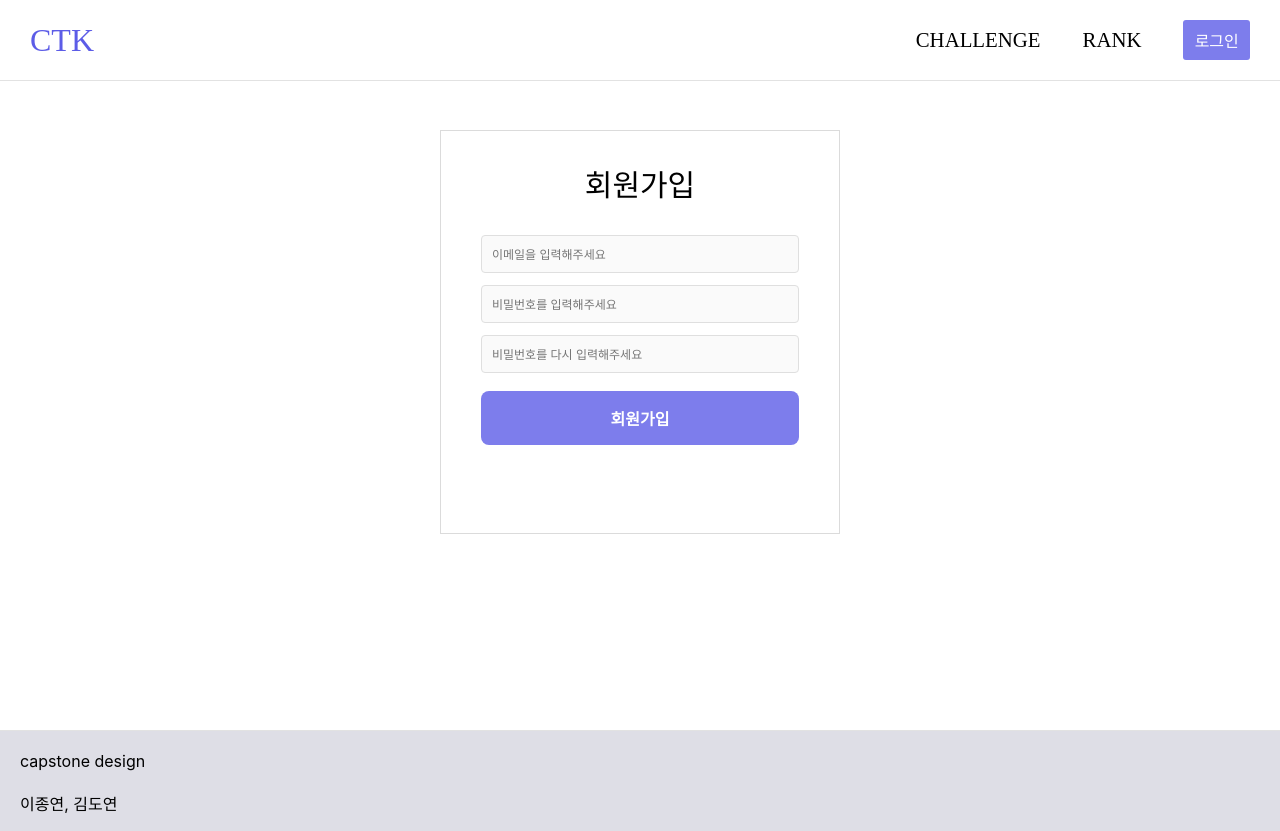
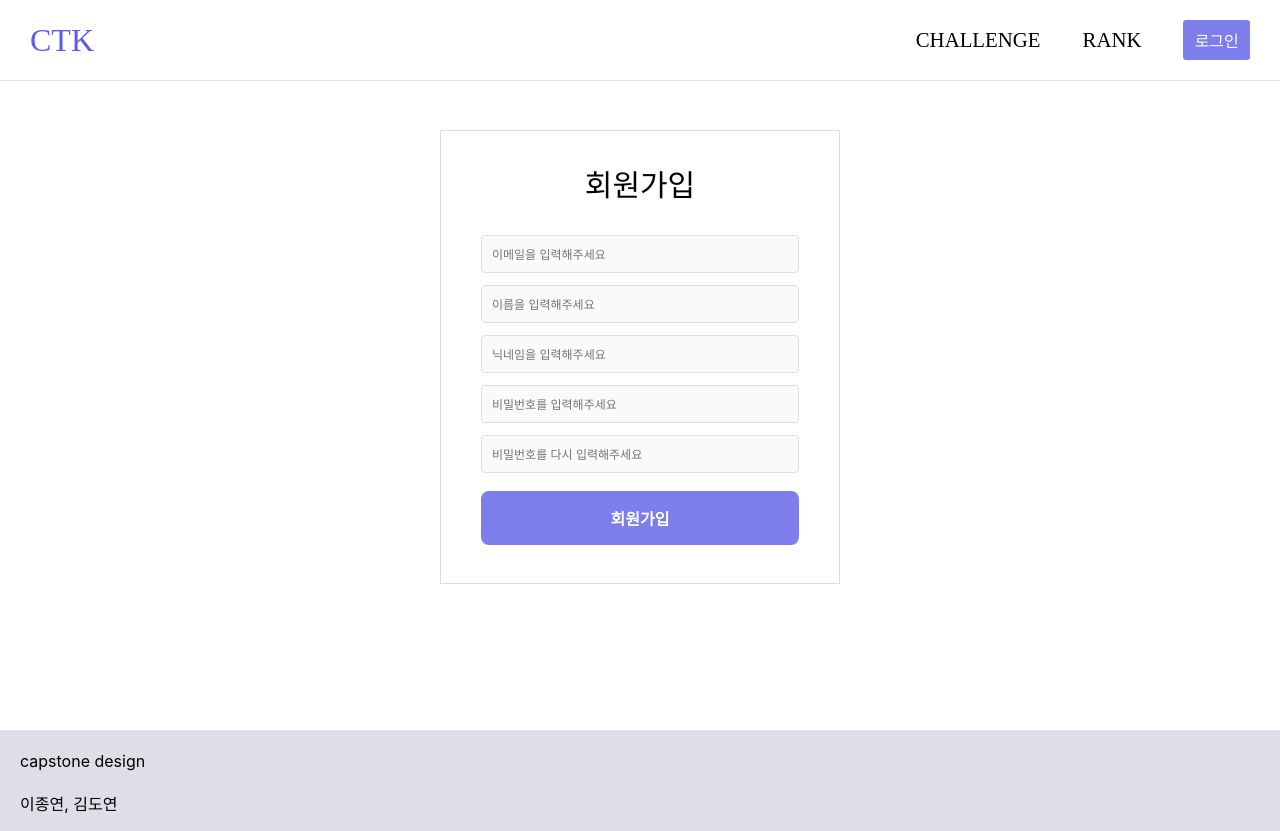
Before and after one commit to sonemelody/Capture-The-Kite, a React (Create React App) app: page /join in a window 1280 px wide. Built offline with nearby package versions, Linux system fonts and the light colour scheme; a web font is replaced by a local one.

Commit message:
회원가입/로그인 기능 구현 완료

```diff
--- a/src/components/join/Join.js
+++ b/src/components/join/Join.js
@@ -5,7 +5,7 @@ import { useState } from "react";
 
 const JoinBox = styled.div`
   border: 1px solid #dbdbdb;
-  height: 402px;
+  height: 452px;
   padding: 0 40px;
   font-family: Pretendard-Regular;
   .joinTitle {
@@ -18,6 +18,8 @@ const JoinBox = styled.div`
 
 const Join = () => {
   const [email, setEmail] = useState("");
+  const [nm, setNm] = useState("");
+  const [nickname, setNickname] = useState("");
   const [pw, setPw] = useState("");
   const [pwConfirm, setPwConfirm] = useState("");
   return (
@@ -28,12 +30,20 @@ const Join = () => {
         setEmail={setEmail}
         pw={pw}
         setPw={setPw}
+        nm={nm}
+        setNm={setNm}
+        nickname={nickname}
+        setNickname={setNickname}
         pwConfirm={pwConfirm}
         setPwConfirm={setPwConfirm}
       />
       <JoinBtn
         email={email}
         setEmail={setEmail}
+        nm={nm}
+        setNm={setNm}
+        nickname={nickname}
+        setNickname={setNickname}
         pw={pw}
         setPw={setPw}
         pwConfirm={pwConfirm}
--- a/src/components/join/JoinBtn.js
+++ b/src/components/join/JoinBtn.js
@@ -1,8 +1,9 @@
+import React, { useState, useEffect } from "react";
+import { useNavigate } from "react-router-dom";
+import axios from "axios";
 import styled from "styled-components";
-import { useState, useEffect } from "react";
-import { useNavigate } from "react-router-dom";
 
-const Btn = styled.button`
+const StyledButton = styled.button`
   width: 100%;
   padding: 15px 0;
   border-radius: 8px;
@@ -13,30 +14,61 @@ const Btn = styled.button`
   color: white;
   transition: background-color 0.4s;
   text-align: center;
-  cursor: ${(props) => (props.disable ? "" : "pointer")};
+  cursor: ${(props) => (props.disable ? "not-allowed" : "pointer")};
 `;
 
-const JoinBtn = ({ email, pw, pwConfirm, setEmail, setPw, setPwConfirm }) => {
+const JoinBtn = ({ email, pw, pwConfirm, nm, nickname }) => {
   const [isDisabled, setIsDisabled] = useState(true);
   const navigate = useNavigate();
+
   useEffect(() => {
-    if (email !== "" && pw !== "") setIsDisabled(false);
-    else setIsDisabled(true);
-  }, [email, pw]);
+    if (
+      email !== "" &&
+      pw !== "" &&
+      pw === pwConfirm &&
+      nm !== "" &&
+      nickname !== ""
+    ) {
+      setIsDisabled(false);
+    } else {
+      setIsDisabled(true);
+    }
+  }, [email, pw, pwConfirm, nm, nickname]);
+
   const onClickBtn = () => {
-    if (pw !== pwConfirm) {
-      alert("비밀번호와 비밀번호 확인이 일치하지 않습니다.");
-      setPw("");
-      setPwConfirm("");
-    } else {
-      alert("정상적으로 회원가입 되었습니다.");
-      navigate("/");
+    if (!isDisabled) {
+      axios
+        .post("http://localhost:8000/user/join/", {
+          email,
+          password: pw,
+          password_confirm: pwConfirm,
+          name: nm,
+          nickname,
+        })
+        .then((response) => {
+          alert(response.data.message);
+          if (response.status === 200) {
+            navigate("/");
+          }
+        })
+        .catch((error) => {
+          if (error.response && error.response.data) {
+            alert(error.response.data.message);
+          } else {
+            alert("회원가입 오류가 발생했습니다.");
+          }
+        });
     }
   };
+
   return (
-    <Btn onClick={onClickBtn} disabled={isDisabled} disable={isDisabled}>
+    <StyledButton
+      onClick={onClickBtn}
+      disabled={isDisabled}
+      disable={isDisabled}
+    >
       회원가입
-    </Btn>
+    </StyledButton>
   );
 };
 
--- a/src/components/join/JoinInput.js
+++ b/src/components/join/JoinInput.js
@@ -25,6 +25,12 @@ const InputBox = styled.div`
   .email {
     margin-bottom: 12px;
   }
+  .nm {
+    margin-bottom: 12px;
+  }
+  .nickname {
+    margin-bottom: 12px;
+  }
   .pw {
     margin-bottom: 12px;
   }
@@ -44,7 +50,18 @@ const InputBox = styled.div`
   }
 `;
 
-const JoinInput = ({ email, pw, pwConfirm, setEmail, setPw, setPwConfirm }) => {
+const JoinInput = ({
+  email,
+  pw,
+  pwConfirm,
+  nm,
+  nickname,
+  setEmail,
+  setPw,
+  setPwConfirm,
+  setNm,
+  setNickname,
+}) => {
   const [emailError, setEmailError] = useState("");
 
   const onChangeEmail = (e) => {
@@ -73,6 +90,24 @@ const JoinInput = ({ email, pw, pwConfirm, setEmail, setPw, setPwConfirm }) => {
       />
       {emailError && <div className="error">{emailError}</div>}
       <input
+        type="text"
+        className="nm"
+        placeholder="이름을 입력해주세요"
+        onChange={(e) => {
+          setNm(e.target.value);
+        }}
+        value={nm}
+      />
+      <input
+        type="text"
+        className="nickname"
+        placeholder="닉네임을 입력해주세요"
+        onChange={(e) => {
+          setNickname(e.target.value);
+        }}
+        value={nickname}
+      />
+      <input
         type="password"
         className="pw"
         placeholder="비밀번호를 입력해주세요"
--- a/src/components/login/LoginBtn.js
+++ b/src/components/login/LoginBtn.js
@@ -28,23 +28,20 @@ const LoginBtn = ({ email, pw, setEmail, setPw }) => {
 
   const onClickBtn = async () => {
     try {
-      const response = await axios.get("http://localhost:8000/admin/login/", {
+      const response = await axios.post("http://localhost:8000/user/login/", {
         email,
         password: pw,
       });
 
       if (response.status === 200) {
-        // 로그인 성공
         alert("로그인 성공");
         navigate("/");
         setEmail("");
         setPw("");
       } else {
-        // 로그인 실패
         alert("로그인 실패");
       }
     } catch (error) {
-      // 요청 실패 또는 오류 처리
       console.error("로그인 요청 오류:", error);
     }
   };
```
